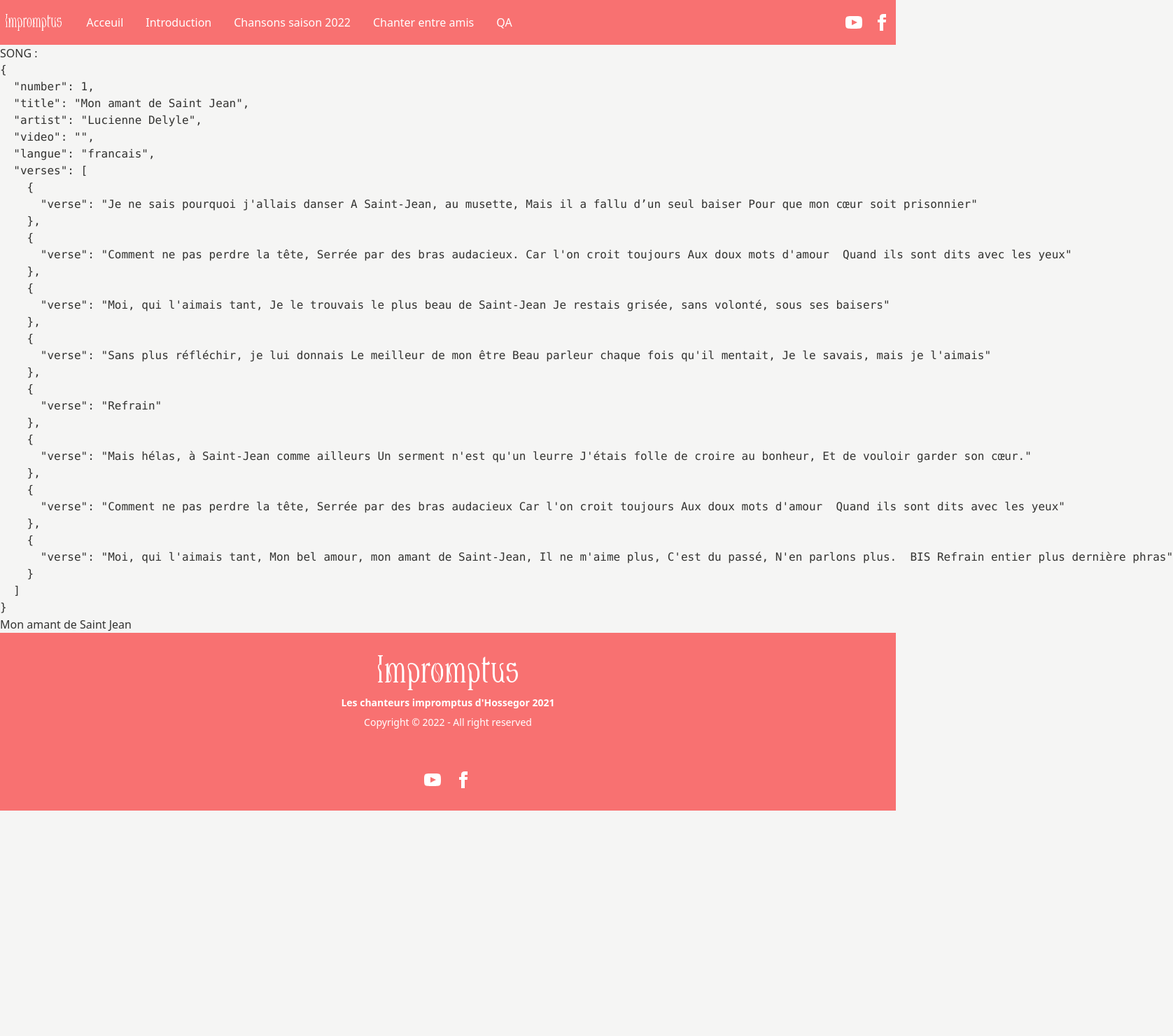
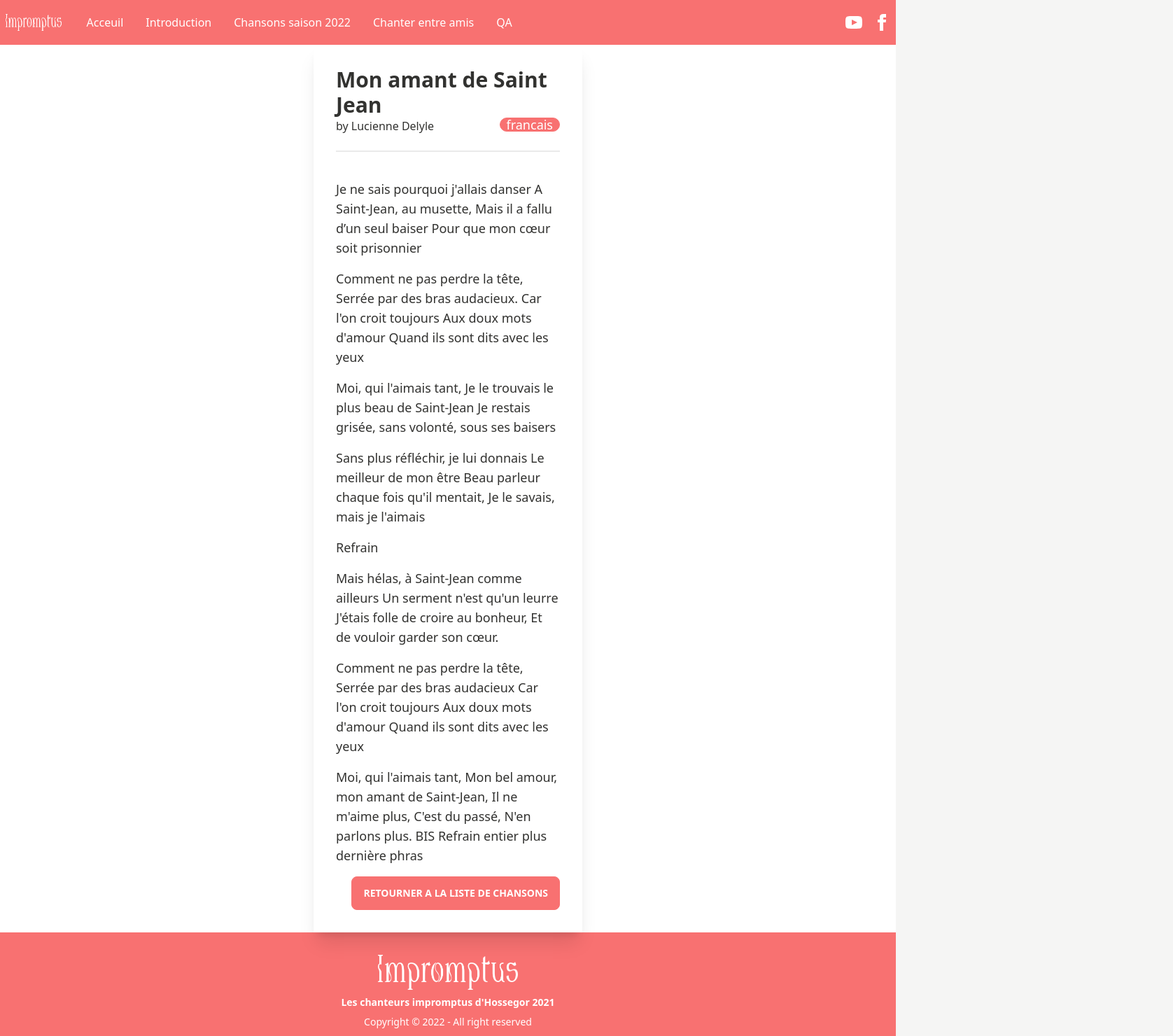
Before and after one commit to viccabezos/impromptus, a Next.js app: page /chanter-saison-2022/1 in a window 1280 px wide. Shown: the top 1480 px of the page at 70% size, 1676 px wide, since content can reach past the window. Before the commit the page ends 1158 px from the top, so only its background shows below. Built offline with nearby package versions, Linux system fonts and the light colour scheme.

Commit message:
css page song pas mal

```diff
--- a/data/dataSaison.js
+++ b/data/dataSaison.js
@@ -76,9 +76,10 @@ export const songs = [
       },
     ],
     phonetique: [
+      { title: "Bella Ciao (phonétique)" },
       {
         verse:
-          "Bella Ciao (phonétique) Una matina Mi son'aldzato O bella tchao, bella tchao, bella  tchao, tchao, tchao Una matina Mi son'aldzato É o trovato l'in’vasor.",
+          "Una matina Mi son'aldzato O bella tchao, bella tchao, bella  tchao, tchao, tchao Una matina Mi son'aldzato É o trovato l'in’vasor.",
       },
       {
         verse:
--- a/pages/chanter-saison-2022/[id].jsx
+++ b/pages/chanter-saison-2022/[id].jsx
@@ -23,13 +23,95 @@ export const getStaticPaths = async () => {
 };
 
 const Song = ({ song }) => {
-  console.log("lalala", song);
+  // console.log("lalala", song);
   return (
-    <div data-theme="mytheme">
-      <p>SONG : </p>
-      <pre>{JSON.stringify(song, null, 2)}</pre>
+    <div
+      data-theme="mytheme"
+      className=" flex flex-col items-center justify-center bg-white"
+    >
+      {/* SONG  */}
+      <div class=" w-96 shadow-xl">
+        <div className=" card-body justify-start space-y-2">
+          {/* <img
+            src="https://api.lorem.space/image/shoes?w=400&h=225"
+            alt="Shoes"
+          /> */}
+          <div className="flex flex-col justify-start ">
+            <h1 class="card-title text-3xl">{song.title}</h1>
+            <div className="flex justify-between">
+              <h3 className="font-medium">by {song.artist}</h3>
+              <div class="badge badge-primary text-white text-lg">
+                {song.langue}
+              </div>
+            </div>
+            <span class="divider"></span>
+            {song.phonetique ? (
+              <div class="badge badge-secondary text-white text-lg">
+                <p>voir la version phonétique</p>
+              </div>
+            ) : null}
+          </div>
+          <div className="flex flex-col space-y-4">
+            {song.verses.map((verse) => (
+              <>
+                <p className="text-lg">{verse.verse}</p>
+              </>
+            ))}
+          </div>
 
-      <p>{song.title}</p>
+          <div class="card-actions justify-end">
+            <button class="btn btn-primary text-white">
+              <a href="/chanter-saison-2022">
+                <p>retourner a la liste de chansons</p>
+              </a>
+            </button>
+          </div>
+        </div>
+        {song.phonetique ? (
+          <div class="card-body">
+            <div className="flex flex-col space-y-2">
+              <div>
+                {song.phonetique.map((header) => (
+                  <h2 className="text-bold font-semibold text-2xl">
+                    {header.title}
+                  </h2>
+                ))}
+                <div class="badge badge-secondary text-white text-lg">
+                  <p>voir la version originelle</p>
+                </div>
+                <span class="divider"></span>
+              </div>
+              <div className="flex flex-col space-y-2">
+                {song.phonetique.map((verse) => (
+                  <>
+                    <p className="text-lg">{verse.verse}</p>
+                  </>
+                ))}
+              </div>
+            </div>
+          </div>
+        ) : null}
+      </div>
+      {/* DESCRIPTION  */}
+      <div class=" w-96 shadow-xl">
+        {song.description ? (
+          <div className=" card-body justify-start space-y-2">
+            <div className="flex flex-col justify-start ">
+              <h2 className="font-semibold">Description:</h2>
+              <p>{song.description}</p>
+            </div>
+            {song.phonetique ? (
+              <div class="card-actions justify-end">
+                <button class="btn btn-primary text-white">
+                  <a href="/chanter-saison-2022">
+                    <p>retourner a la liste de chansons</p>
+                  </a>
+                </button>
+              </div>
+            ) : null}
+          </div>
+        ) : null}
+      </div>
     </div>
   );
 };
```
